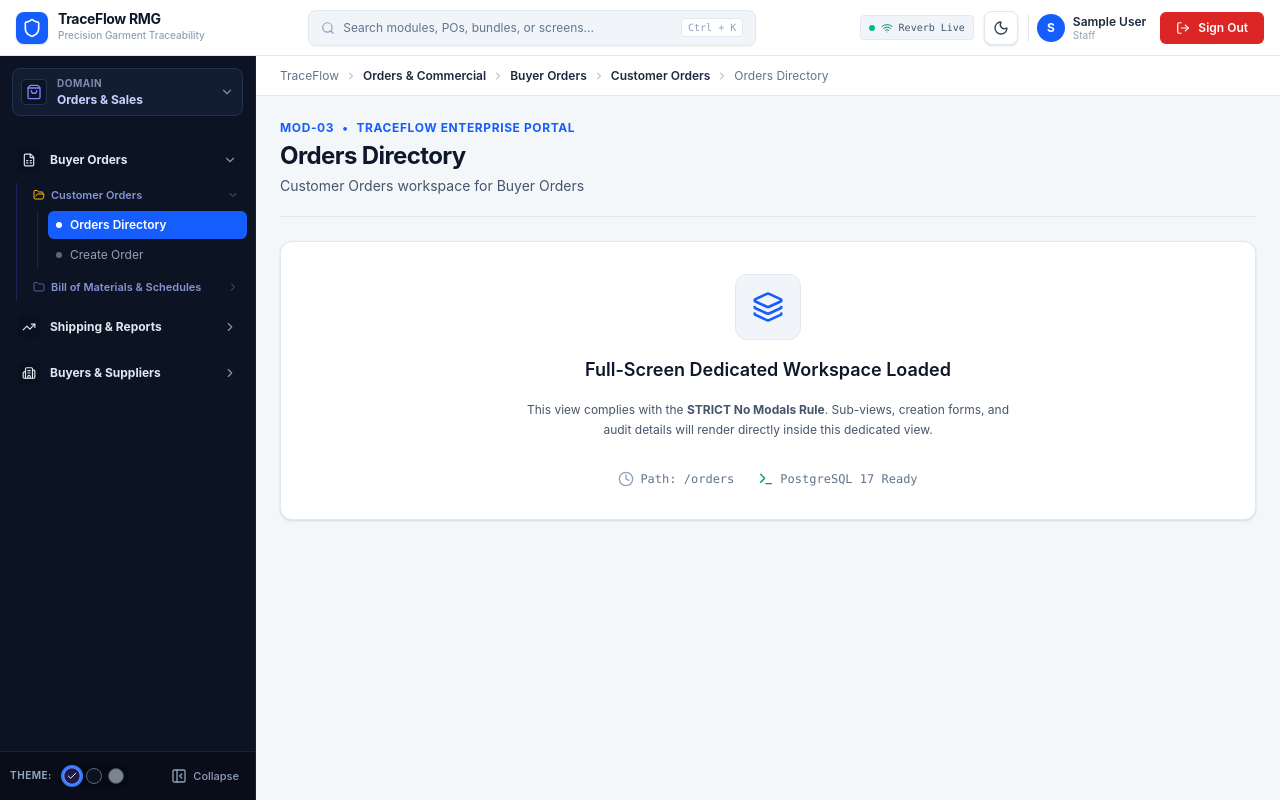
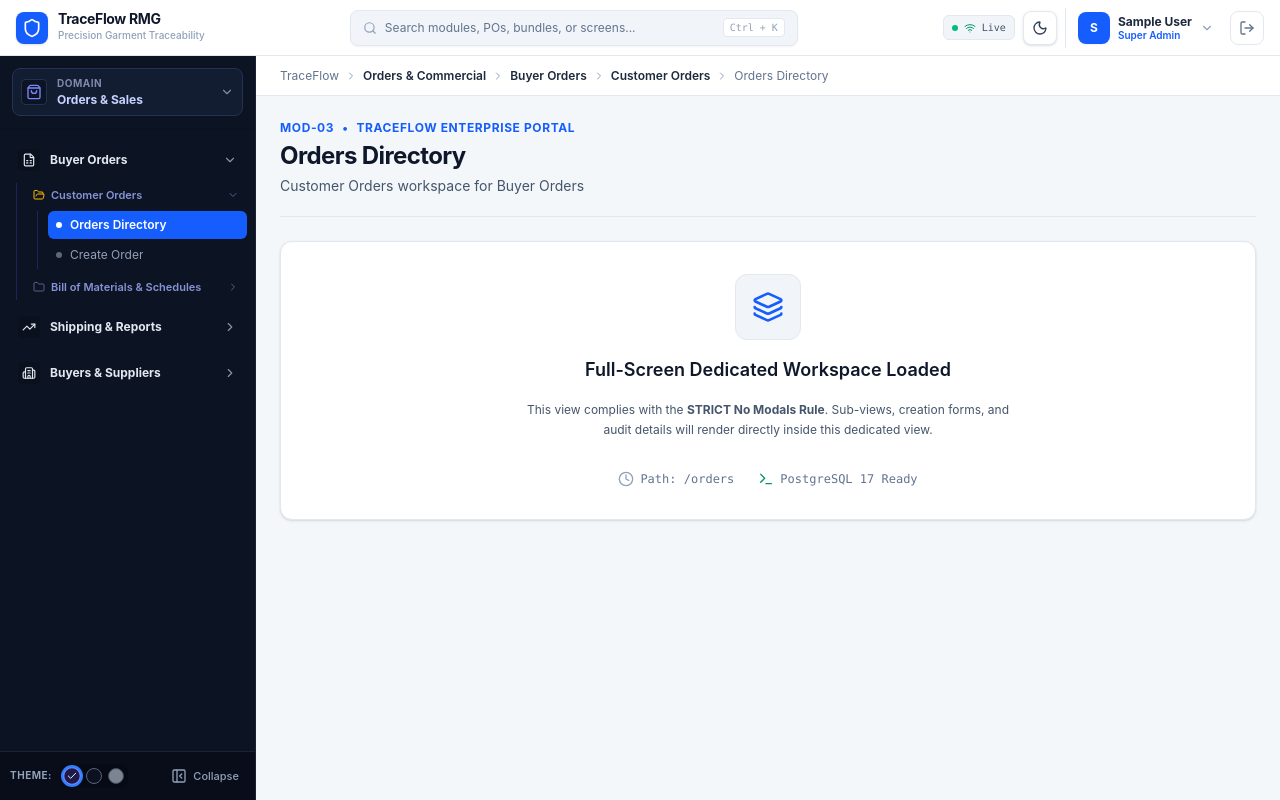
Before and after one commit to techstackbusinessbd/TraceFlow-RMG, a React (Vite) app in the folder frontend/: page /orders in a window 1280 px wide. Built offline with nearby package versions, Linux system fonts and the light colour scheme; sample sign-in values are in the browser's storage.

Commit message:
fix(ui): eliminate topbar user name truncation and replace red button with sleek executive profile dropdown menu

```diff
--- a/frontend/src/components/layout/AppShell.tsx
+++ b/frontend/src/components/layout/AppShell.tsx
@@ -52,6 +52,7 @@ export const AppShell: React.FC = () => {
 
   const [isSearchOpen, setIsSearchOpen] = useState(false);
   const [isDomainMenuOpen, setIsDomainMenuOpen] = useState(false);
+  const [isUserMenuOpen, setIsUserMenuOpen] = useState(false);
 
   // 3rd Level Hierarchy Accordion State
   const [expandedModules, setExpandedModules] = useState<Record<string, boolean>>({});
@@ -336,41 +337,87 @@ export const AppShell: React.FC = () => {
         </div>
 
         {/* Right Utility & Profile Controls */}
-        <div className="flex items-center gap-2.5">
+        <div className="flex items-center gap-2">
           {/* Live WebSocket Reverb Indicator */}
-          <div className="hidden lg:flex items-center gap-1.5 px-2 py-1 rounded bg-slate-100 dark:bg-slate-800/60 border border-slate-200 dark:border-slate-700 text-[11px] text-slate-600 dark:text-slate-400">
+          <div
+            title="Real-Time WebSocket Engine Connected"
+            className="hidden lg:flex items-center gap-1.5 px-2 py-1 rounded-md bg-slate-100 dark:bg-slate-800 border border-slate-200 dark:border-slate-700 text-[11px] text-slate-600 dark:text-slate-400 select-none"
+          >
             <span className="w-1.5 h-1.5 rounded-full bg-emerald-500 animate-pulse"></span>
             <Wifi className="w-3 h-3 text-emerald-600 dark:text-emerald-400" />
-            <span className="font-mono text-[10px]">Reverb Live</span>
+            <span className="font-mono text-[10px]">Live</span>
           </div>
 
           {/* Theme Switcher */}
           <ThemeToggle />
 
-          {/* User Profile Capsule */}
-          <div className="flex items-center gap-2 pl-2 border-l border-slate-200 dark:border-slate-800">
-            <div className="w-7 h-7 rounded-full bg-blue-600 text-white flex items-center justify-center font-bold text-xs shrink-0">
-              {user?.name ? user.name.charAt(0).toUpperCase() : 'U'}
-            </div>
-            <div className="hidden xl:block text-left">
-              <span className="text-xs font-semibold text-slate-800 dark:text-slate-200 block leading-tight truncate max-w-[130px]">
-                {user?.name || 'Administrator'}
-              </span>
-              <span className="text-[10px] text-slate-400 dark:text-slate-500 block leading-tight">
-                {user?.primary_role || 'Staff'}
-              </span>
-            </div>
+          {/* User Profile Capsule with Interactive Dropdown */}
+          <div className="relative pl-2 border-l border-slate-200 dark:border-slate-800">
+            <button
+              type="button"
+              onClick={() => setIsUserMenuOpen(!isUserMenuOpen)}
+              className="flex items-center gap-2 p-1 rounded-lg hover:bg-slate-100 dark:hover:bg-slate-800 transition-colors select-none"
+            >
+              <div className="w-8 h-8 rounded-lg bg-blue-600 text-white flex items-center justify-center font-bold text-xs shadow-xs shrink-0">
+                {user?.name ? user.name.charAt(0).toUpperCase() : 'A'}
+              </div>
+              <div className="hidden sm:block text-left">
+                <span className="text-xs font-bold text-slate-800 dark:text-slate-100 block leading-tight">
+                  {user?.name || 'Administrator'}
+                </span>
+                <span className="text-[10px] text-blue-600 dark:text-blue-400 font-semibold block leading-tight">
+                  {user?.primary_role || 'Super Admin'}
+                </span>
+              </div>
+              <ChevronDown
+                className={`w-3.5 h-3.5 text-slate-400 transition-transform ${
+                  isUserMenuOpen ? 'rotate-180' : ''
+                }`}
+              />
+            </button>
+
+            {/* Profile Dropdown Menu */}
+            {isUserMenuOpen && (
+              <div className="absolute right-0 top-full mt-2 w-64 bg-white dark:bg-slate-900 border border-slate-200 dark:border-slate-800 rounded-xl shadow-2xl p-3 z-50 animate-in fade-in zoom-in-95 duration-100">
+                <div className="pb-3 border-b border-slate-100 dark:border-slate-800">
+                  <p className="text-xs font-bold text-slate-900 dark:text-white">
+                    {user?.name || 'System Administrator'}
+                  </p>
+                  <p className="text-[11px] text-slate-500 dark:text-slate-400 mt-0.5">
+                    {user?.email || 'admin@traceflow.com'}
+                  </p>
+                  <div className="mt-2 flex items-center gap-1.5">
+                    <span className="text-[10px] font-mono px-1.5 py-0.5 rounded bg-blue-50 dark:bg-blue-950/60 text-blue-600 dark:text-blue-400 font-semibold border border-blue-200 dark:border-blue-900/50">
+                      {user?.emp_id || 'EMP-0001'}
+                    </span>
+                    <span className="text-[10px] px-1.5 py-0.5 rounded bg-slate-100 dark:bg-slate-800 text-slate-600 dark:text-slate-300 font-medium">
+                      {user?.primary_role || 'Super Admin'}
+                    </span>
+                  </div>
+                </div>
+
+                <div className="pt-2">
+                  <button
+                    type="button"
+                    onClick={handleSignOut}
+                    className="w-full flex items-center justify-between p-2 rounded-lg text-xs font-semibold text-rose-600 dark:text-rose-400 hover:bg-rose-50 dark:hover:bg-rose-950/40 transition-colors"
+                  >
+                    <span>Sign Out of TraceFlow</span>
+                    <LogOut className="w-3.5 h-3.5" />
+                  </button>
+                </div>
+              </div>
+            )}
           </div>
 
-          {/* Sign Out Button - STRICT SOLID COLOR */}
+          {/* Quick Sign Out Icon Button */}
           <button
             type="button"
             onClick={handleSignOut}
             title="Sign Out"
-            className="btn-solid-red text-xs py-1.5 px-2.5 ml-1"
+            className="p-2 rounded-lg border border-slate-200 dark:border-slate-800 text-slate-500 hover:text-rose-600 hover:bg-rose-50 dark:hover:bg-rose-950/40 hover:border-rose-200 dark:hover:border-rose-900/50 transition-colors flex items-center justify-center ml-1"
           >
-            <LogOut className="w-3.5 h-3.5" />
-            <span className="hidden sm:inline">Sign Out</span>
+            <LogOut className="w-4 h-4" />
           </button>
         </div>
       </header>
```
